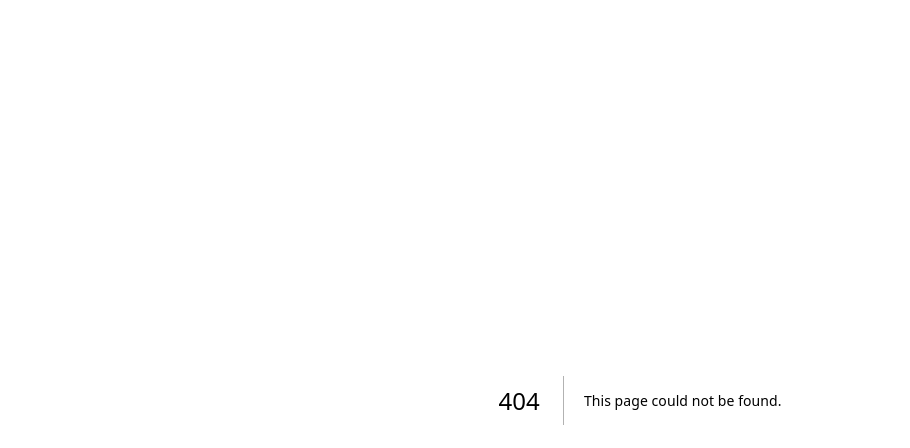
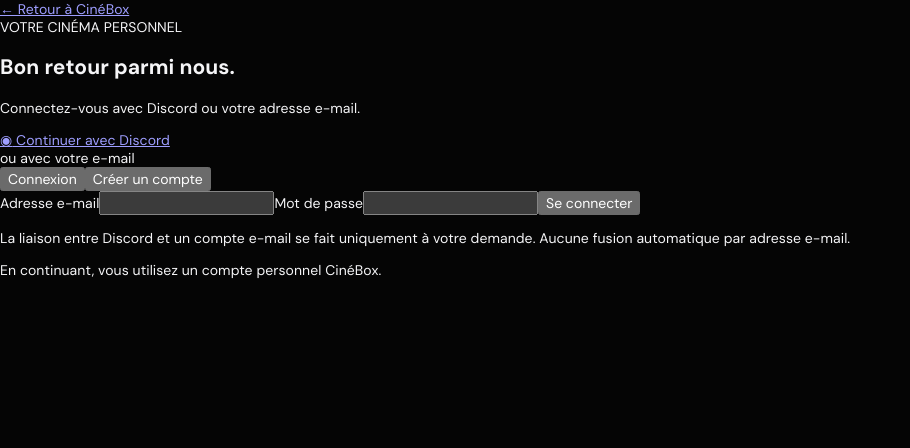
Before and after one commit to yunoe7/cinebox, a Next.js app: page /connexion in a window 1280 px wide. Before the commit this address had no page. Shown: the top 448 px of the page, without its empty margins (0-910 px from the left). Built offline with nearby package versions, Linux system fonts and the light colour scheme; no server answers.

Commit message:
Ajouter l’écran de connexion CinéBox

```diff
--- /dev/null
+++ b/app/connexion/page.tsx
@@ -0,0 +1,61 @@
+"use client";
+
+import { FormEvent, useEffect, useState } from "react";
+import Link from "next/link";
+
+type AccountUser = { id: string; displayName: string; email?: string | null; role: string };
+export default function ConnexionPage() {
+  const [mode,setMode]=useState<"login"|"register">("login");
+  const [email,setEmail]=useState("");
+  const [password,setPassword]=useState("");
+  const [displayName,setDisplayName]=useState("");
+  const [busy,setBusy]=useState(false);
+  const [error,setError]=useState("");
+  const [user,setUser]=useState<AccountUser|null>(null);
+  useEffect(()=>{ fetch("/api/account/session",{cache:"no-store"}).then(r=>r.json()).then(data=>{if(data.authenticated)setUser(data.user)}).catch(()=>{}); },[]);
+  async function submit(event:FormEvent<HTMLFormElement>) {
+    event.preventDefault(); setBusy(true); setError("");
+    try {
+      const response=await fetch(`/api/account/${mode}`,{method:"POST",headers:{"content-type":"application/json","x-cinebox-request":"1"},body:JSON.stringify({email,password,displayName})});
+      const data=await response.json();
+      if(!response.ok) throw new Error(data.error||"Connexion impossible.");
+      setUser(data.user); setPassword("");
+    } catch(e) { setError(e instanceof Error?e.message:"Une erreur est survenue."); }
+    finally { setBusy(false); }
+  }
+  async function logout() {
+    setBusy(true);
+    try { await fetch("/api/account/logout",{method:"POST",headers:{"x-cinebox-request":"1"}}); setUser(null); }
+    catch { setError("Déconnexion impossible."); }
+    finally { setBusy(false); }
+  }
+  return <main className="account-page">
+    <section className="account-card">
+      <Link href="/" className="account-back">← Retour à CinéBox</Link>
+      <div className="account-kicker">VOTRE CINÉMA PERSONNEL</div>
+      <h1>{user ? "Votre compte" : mode==="login"?"Bon retour parmi nous.":"Rejoignez CinéBox."}</h1>
+      <p className="account-intro">{user?"Votre session CinéBox est active.":"Connectez-vous avec Discord ou votre adresse e-mail."}</p>
+      {user ? <div className="account-logged">
+        <strong>{user.displayName}</strong><span>{user.email||"Compte lié à Discord"}</span>
+        <button disabled={busy} onClick={logout}>Se déconnecter</button>
+        <a href="/api/auth/discord/start?mode=link">Lier mon compte Discord</a>
+      </div> : <>
+        <a className="account-discord" href="/api/auth/discord/start"><span>◉</span> Continuer avec Discord</a>
+        <div className="account-separator"><span>ou avec votre e-mail</span></div>
+        <div className="account-tabs">
+          <button className={mode==="login"?"active":""} onClick={()=>{setMode("login");setError("")}}>Connexion</button>
+          <button className={mode==="register"?"active":""} onClick={()=>{setMode("register");setError("")}}>Créer un compte</button>
+        </div>
+        <form onSubmit={submit}>
+          {mode==="register"&&<label>Nom affiché<input autoComplete="nickname" value={displayName} onChange={e=>setDisplayName(e.target.value)} required maxLength={80}/></label>}
+          <label>Adresse e-mail<input type="email" autoComplete="email" value={email} onChange={e=>setEmail(e.target.value)} required maxLength={254}/></label>
+          <label>Mot de passe<input type="password" autoComplete={mode==="login"?"current-password":"new-password"} value={password} onChange={e=>setPassword(e.target.value)} required minLength={mode==="register"?12:1} maxLength={256}/>{mode==="register"&&<small>12 caractères minimum.</small>}</label>
+          {error&&<p className="account-error" role="alert">{error}</p>}
+          <button className="account-submit" disabled={busy}>{busy?"Patientez…":mode==="login"?"Se connecter":"Créer mon compte"}</button>
+        </form>
+        <p className="account-note">La liaison entre Discord et un compte e-mail se fait uniquement à votre demande. Aucune fusion automatique par adresse e-mail.</p>
+      </>}
+      <p className="account-legal">En continuant, vous utilisez un compte personnel CinéBox.</p>
+    </section>
+  </main>;
+}
```
